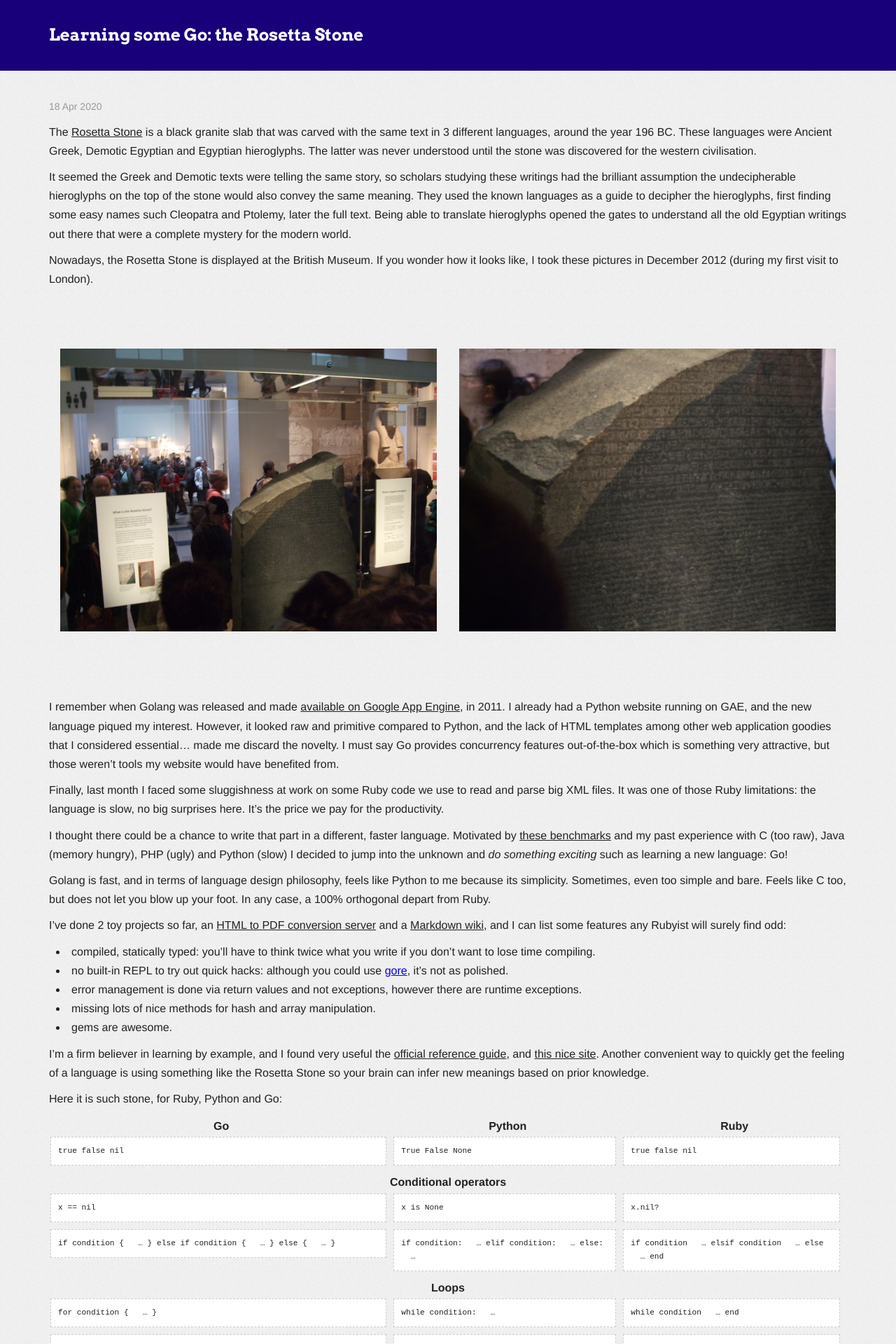
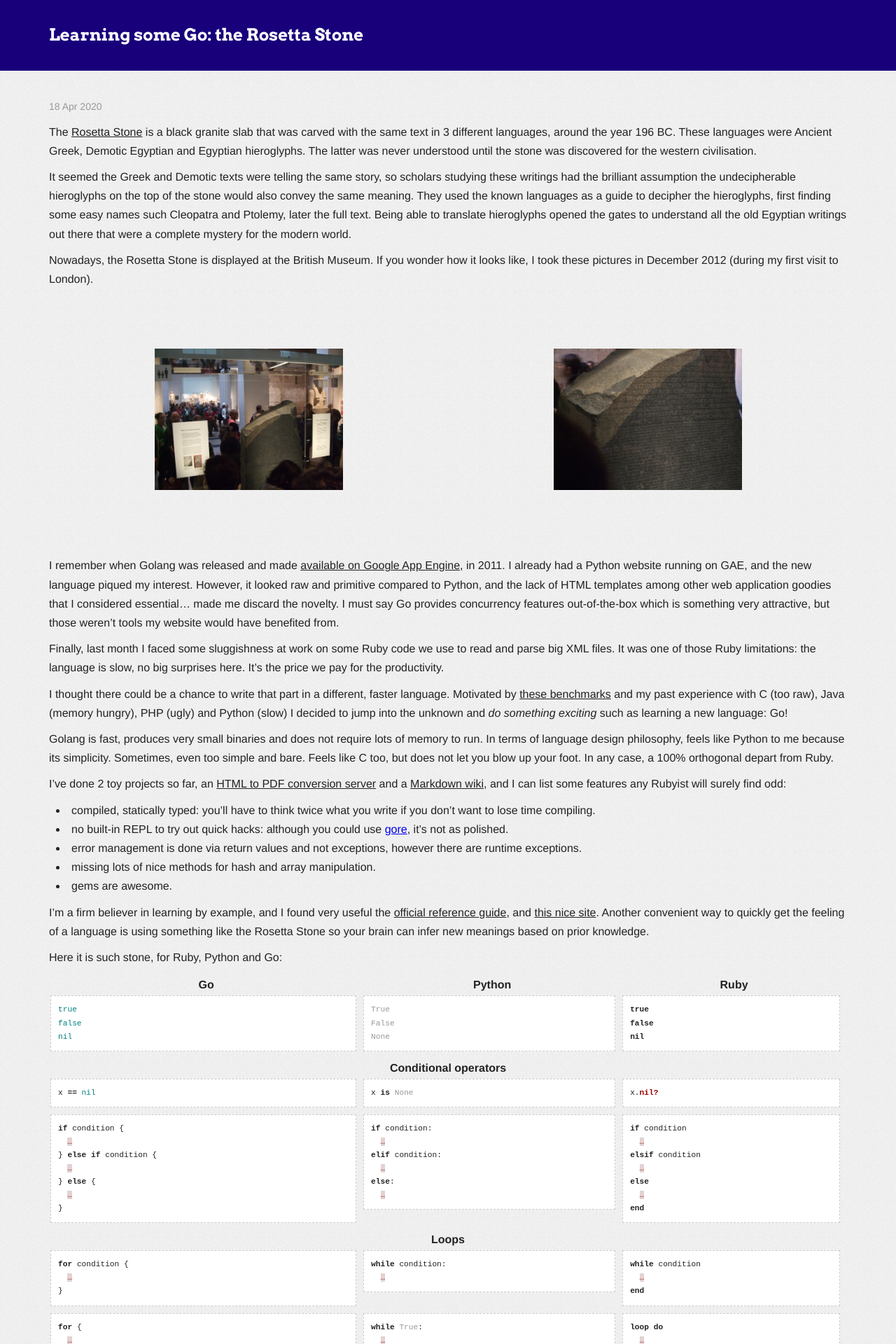
Before and after one commit to dncrht/dncrht.github.io, a Jekyll site: the page built from _posts/2020-04-18-learning-some-go-rosetta-stone.md, in a window 1280 px wide. Shown: the top 1920 px of the page at 70% size. Built offline with Jekyll 4.4.1, drawn with Linux system fonts in a browser that asks for light colours; some of the changed text lies outside the part shown.

Commit message:
Syntax colouring for code

```diff
--- a/_posts/2020-04-18-learning-some-go-rosetta-stone.md
+++ b/_posts/2020-04-18-learning-some-go-rosetta-stone.md
@@ -11,10 +11,10 @@
 
 <div class="flex">
 <p class="image">
-<img src="/public/british_museum.jpg"/>
+<img src="/public/british_museum.jpg" width="50%"/>
 </p>
 <p class="image">
-<img src="/public/rosetta_stone.jpg" />
+<img src="/public/rosetta_stone.jpg" width="50%" />
 </p>
 </div>
 
@@ -24,7 +24,7 @@
 
 I thought there could be a chance to write that part in a different, faster language. Motivated by [these benchmarks](https://benchmarksgame-team.pages.debian.net/benchmarksgame/fastest/go.html) and my past experience with C (too raw), Java (memory hungry), PHP (ugly) and Python (slow) I decided to jump into the unknown and _do something exciting_ such as learning a new language: Go!
 
-Golang is fast, and in terms of language design philosophy, feels like Python to me because its simplicity. Sometimes, even too simple and bare. Feels like C too, but does not let you blow up your foot.
+Golang is fast, produces very small binaries and does not require lots of memory to run. In terms of language design philosophy, feels like Python to me because its simplicity. Sometimes, even too simple and bare. Feels like C too, but does not let you blow up your foot.
 In any case, a 100% orthogonal depart from Ruby.
 
 I've done 2 toy projects so far, an [HTML to PDF conversion server](https://github.com/dncrht/pdfactory) and a [Markdown wiki](https://github.com/dncrht/kwik), and I can list some features any Rubyist will surely find odd:
@@ -45,23 +45,33 @@
     <th>Python</th>
     <th>Ruby</th>
   </tr>
+
   <tr>
     <td>
-<article class="highlight">true
+<article class="highlight">
+{% highlight go %}
+true
 false
 nil
+{% endhighlight %}
 </article>
     </td>
     <td>
-<article class="highlight">True
+<article class="highlight">
+{% highlight python %}
+True
 False
 None
+{% endhighlight %}
 </article>
     </td>
     <td>
-<article class="highlight">true
+<article class="highlight">
+{% highlight ruby %}
+true
 false
 nil
+{% endhighlight %}
 </article>
     </td>
   </tr>
@@ -71,43 +81,65 @@
   </tr>
   <tr>
     <td>
-<article class="highlight">x == nil</article>
-    </td>
-    <td>
-<article class="highlight">x is None</article>
-    </td>
-    <td>
-<article class="highlight">x.nil?</article>
-    </td>
-  </tr>
-  <tr>
-    <td>
-<article class="highlight">if condition {
-&nbsp;&nbsp;…
-} else if condition {
-&nbsp;&nbsp;…
-} else {
-&nbsp;&nbsp;…
-}
+<article class="highlight">
+{% highlight go %}
+x == nil
+{% endhighlight %}
 </article>
     </td>
     <td>
-<article class="highlight">if condition:
-&nbsp;&nbsp;…
-elif condition:
-&nbsp;&nbsp;…
-else:
-&nbsp;&nbsp;…
+<article class="highlight">
+{% highlight python %}
+x is None
+{% endhighlight %}
 </article>
     </td>
     <td>
-<article class="highlight">if condition
-&nbsp;&nbsp;…
+<article class="highlight">
+{% highlight ruby %}
+x.nil?
+{% endhighlight %}
+</article>
+    </td>
+  </tr>
+
+  <tr>
+    <td>
+<article class="highlight">
+{% highlight go %}
+if condition {
+  …
+} else if condition {
+  …
+} else {
+  …
+}
+{% endhighlight %}
+</article>
+    </td>
+    <td>
+<article class="highlight">
+{% highlight python %}
+if condition:
+  …
+elif condition:
+  …
+else:
+  …
+{% endhighlight %}
+</article>
+    </td>
+    <td>
+<article class="highlight">
+{% highlight ruby %}
+if condition
+  …
 elsif condition
-&nbsp;&nbsp;…
+  …
 else
-&nbsp;&nbsp;…
+  …
 end
+{% endhighlight %}
 </article>
     </td>
   </tr>
@@ -117,62 +149,91 @@
   </tr>
   <tr>
     <td>
-<article class="highlight">for condition {
-&nbsp;&nbsp;…
+<article class="highlight">
+{% highlight go %}
+for condition {
+  …
 }
+{% endhighlight %}
 </article>
     </td>
     <td>
-<article class="highlight">while condition:
-&nbsp;&nbsp;…
+<article class="highlight">
+{% highlight python %}
+while condition:
+  …
+{% endhighlight %}
 </article>
     </td>
     <td>
-<article class="highlight">while condition
-&nbsp;&nbsp;…
+<article class="highlight">
+{% highlight ruby %}
+while condition
+  …
 end
+{% endhighlight %}
 </article>
     </td>
   </tr>
+
   <tr>
     <td>
-<article class="highlight">for {
-&nbsp;&nbsp;…
-&nbsp;&nbsp;if condition {break}
+<article class="highlight">
+{% highlight go %}
+for {
+  …
+  if condition {break}
 }
+{% endhighlight %}
 </article>
     </td>
     <td>
-<article class="highlight">while True:
-&nbsp;&nbsp;…
-&nbsp;&nbsp;if condition:
-&nbsp;&nbsp;&nbsp;&nbsp;break
+<article class="highlight">
+{% highlight python %}
+while True:
+  …
+  if condition:
+    break
+{% endhighlight %}
 </article>
     </td>
     <td>
-<article class="highlight">loop do
-&nbsp;&nbsp;…
-&nbsp;&nbsp;break if condition
+<article class="highlight">
+{% highlight ruby %}
+loop do
+  …
+  break if condition
 end
+{% endhighlight %}
 </article>
     </td>
   </tr>
+
   <tr>
     <td>
-<article class="highlight">for key, value := range myMap {
-&nbsp;&nbsp;…
+<article class="highlight">
+{% highlight go %}
+for key, value := range myMap {
+  …
 }
+{% endhighlight %}
 </article>
     </td>
     <td>
-<article class="highlight">for key, value in my_dictionary:
-&nbsp;&nbsp;…
+<article class="highlight">
+{% highlight python %}
+for key, value in my_dictionary:
+  …
+{% endhighlight %}
 </article>
     </td>
     <td>
-<article class="highlight">my_hash.each do |key, value|
-&nbsp;&nbsp;…
+<article class="highlight">
+{% highlight ruby %}
+my_hash.each do |key, value|
+  …
 end
+{% endhighlight %}
 </article>
     </td>
   </tr>
@@ -182,7 +243,9 @@
   </tr>
   <tr>
     <td>
-<article class="highlight">import "sort"
+<article class="highlight">
+{% highlight go %}
+import "sort"
 my_slice := []int{} // also: var my_slice []int
 my_slice = append(my_slice, 79)
 my_slice = append(my_slice, 19)
@@ -191,10 +254,12 @@
 sort.Ints(my_slice)
 import "reflect"
 reflect.DeepEqual(my_slice, b)
+{% endhighlight %}
 </article>
     </td>
     <td>
 <article class="highlight">
+{% highlight python %}
 my_array = []
 my_array.append(79)
 my_array.append(19)
@@ -202,10 +267,12 @@
 my_array.sort()
 my_array == b
 len(my_array) == 2
+{% endhighlight %}
 </article>
     </td>
     <td>
 <article class="highlight">
+{% highlight ruby %}
 my_array = []
 my_array << 79
 my_array.append 19
@@ -213,6 +280,7 @@
 my_array.sort!
 my_array == b
 my_array.length == 2
+{% endhighlight %}
 </article>
     </td>
   </tr>
@@ -222,62 +290,77 @@
   </tr>
   <tr>
     <td>
-<article class="highlight">import "strconv"
+<article class="highlight">
+{% highlight go %}
+import "strconv"
 var myMap = map[string]string{}
 for i, value := range [3]int{5,6,7} {
-&nbsp;&nbsp;myMap[strconv.Itoa(i)] = strconv.Itoa(value)
+  myMap[strconv.Itoa(i)] = strconv.Itoa(value)
 }
+{% endhighlight %}
 </article>
     </td>
     <td>
 <article class="highlight">
+{% highlight python %}
 my_dictionary = {}
 for i, value in enumerate([5,6,7]):
-&nbsp;&nbsp;my_dictionary[str(i)] = str()
+  my_dictionary[str(i)] = str()
+{% endhighlight %}
 </article>
     </td>
     <td>
 <article class="highlight">
+{% highlight ruby %}
 my_hash = {}
 [5,6,7].each_with_index do |value, i|
-&nbsp;&nbsp;my_hash[i.to_s] = value.to_s
+  my_hash[i.to_s] = value.to_s
 end
+{% endhighlight %}
 </article>
     </td>
   </tr>
+
   <tr>
     <td>
-<article class="highlight">import "strconv"
+<article class="highlight">
+{% highlight go %}
+import "strconv"
 var myMap = map[string]string{}
 for i, value := range [3]int{5,6,7} {
-&nbsp;&nbsp;myMap[strconv.Itoa(i)] = "a" + strconv.Itoa(value)
+  myMap[strconv.Itoa(i)] = "a" + strconv.Itoa(value)
 }
 values := make([]string, 0, len(myMap))
 for _, val := range myMap {
-&nbsp;&nbsp;values = append(values, val)
+  values = append(values, val)
 }
 if _, ok := myMap["1"]; ok {
-&nbsp;&nbsp;…
+  …
 }
+{% endhighlight %}
 </article>
     </td>
     <td>
 <article class="highlight">
+{% highlight python %}
 my_dictionary = {}
 for i, value in enumerate([5,6,7]):
-&nbsp;&nbsp;my_dictionary[str(i)] = "a" + str(value)
+  my_dictionary[str(i)] = "a" + str(value)
 values = values(my_dictionary)
 if "1" in my_dictionary: …
+{% endhighlight %}
 </article>
     </td>
     <td>
 <article class="highlight">
+{% highlight ruby %}
 my_hash = {}
 [5,6,7].each_with_index do |value, i|
-&nbsp;&nbsp;my_hash[i.to_s] = 'a' + value.to_s
+  my_hash[i.to_s] = 'a' + value.to_s
 end
 values = my_hash.values
 if my_hash.include?('1') then … end
+{% endhighlight %}
 </article>
     </td>
   </tr>
@@ -287,27 +370,36 @@
   </tr>
   <tr>
     <td>
-<article class="highlight">import "regexp"
+<article class="highlight">
+{% highlight go %}
+import "regexp"
 if match, _ := regexp.MatchString("ab", "ab ac ab ad") {
-&nbsp;&nbsp;…
+  …
 }
 r := regexp.MustCompile("ab")
 r.FindAllString("ab ac ab ad", -1) // []string{"ab", "ab"}
-r.FindString("ab ac ab ad") // "ab"</article>
+r.FindString("ab ac ab ad") // "ab"
+{% endhighlight %}
+</article>
   </td>
   <td>
-<article class="highlight">import re
+<article class="highlight">
+{% highlight python %}
+import re
 if re.match(r'ab', 'ab ac ab ad') is not None: …
 re.findall(r'ab', 'ab ac ab ad') # ['ab', 'ab']
 m = re.match(r'ab', 'ab ac ab ad')
 m.group(0) # 'ab'
+{% endhighlight %}
 </article>
     </td>
     <td>
 <article class="highlight">
+{% highlight ruby %}
 if 'ab ac ab ad' =~ /ab/ then …
 'ab ac ab ad'.scan /ab/ # ["ab", "ab"]
 m = 'ab ac ab ad'.match /ab/; m[0] # 'ab'
+{% endhighlight %}
 </article>
     </td>
   </tr>
--- a/public/main.css
+++ b/public/main.css
@@ -134,7 +134,6 @@
     background: #fff;
     font-size: 0.8em; }
   .post article.highlight {
-    font-family: monospace;
     font-size: 0.7rem; }
   .post .center-image {
     margin-top: 60px;
--- a/public/main.sass
+++ b/public/main.sass
@@ -141,8 +141,6 @@
     background: #fff
     font-size: 0.8em
   article.highlight
-    font-family: monospace
-    //white-space: pre-line
     font-size: 0.7rem
 
   .center-image
```
